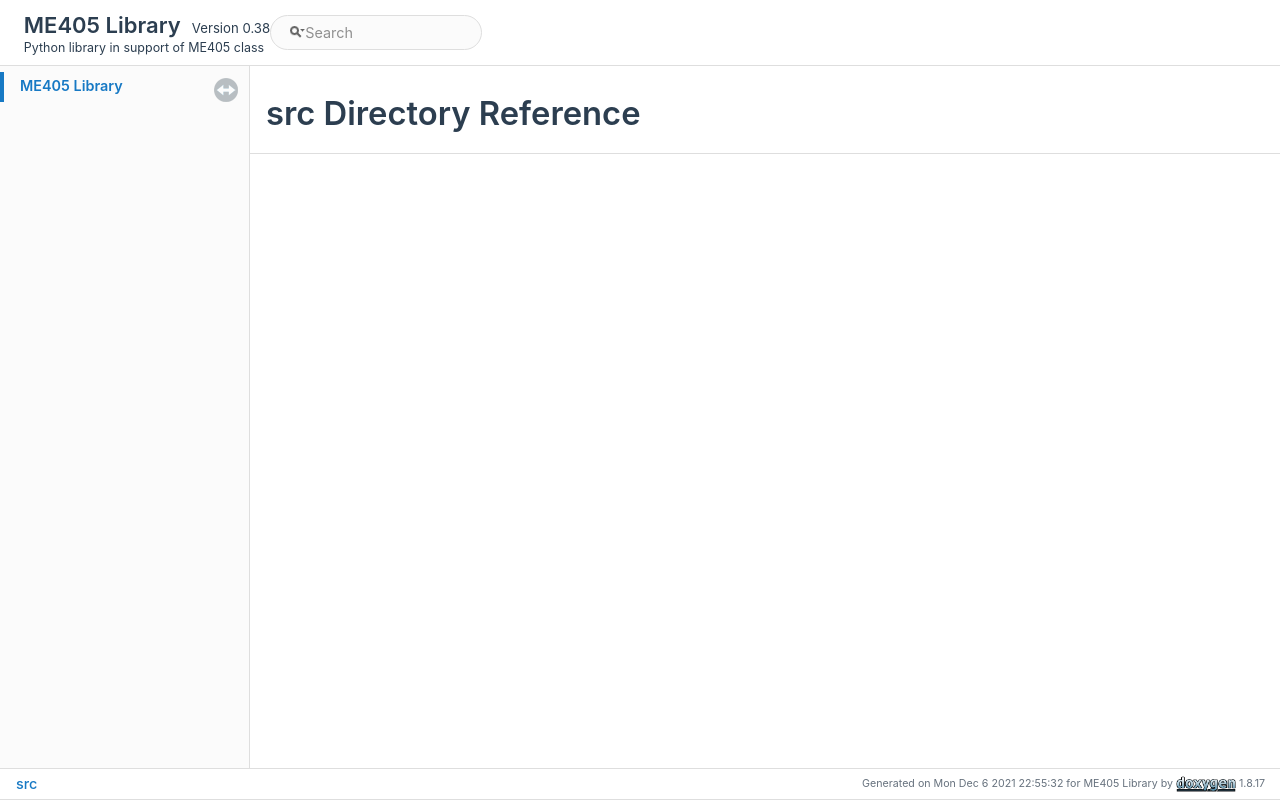
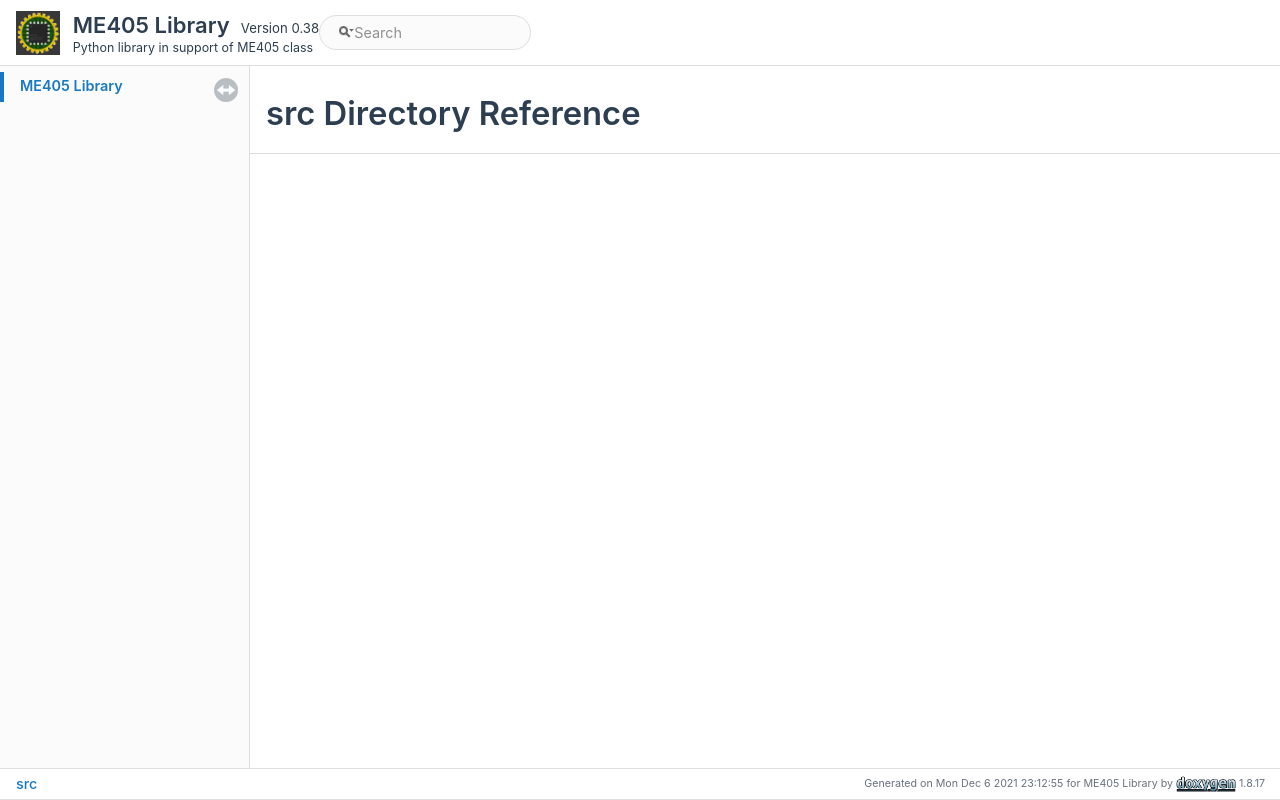
Before and after one commit to spluttflob/ME405-Support, a plain HTML site: page docs/dir_68267d1309a1af8e8297ef4c3efbcdba.html in a window 1280 px wide. Drawn offline with Linux system fonts and the light colour scheme.

Commit message:
Added a logo image for style, and because what the heck

```diff
--- a/docs/dir_68267d1309a1af8e8297ef4c3efbcdba.html
+++ b/docs/dir_68267d1309a1af8e8297ef4c3efbcdba.html
@@ -30,6 +30,7 @@
 <table cellspacing="0" cellpadding="0">
  <tbody>
  <tr style="height: 56px;">
+  <td id="projectlogo"><img alt="Logo" src="ME405-logo.png"/></td>
   <td id="projectalign" style="padding-left: 0.5em;">
    <div id="projectname">ME405 Library
    &#160;<span id="projectnumber">Version 0.38</span>
@@ -104,7 +105,7 @@ $(document).ready(function(){initNavTree('dir_68267d1309a1af8e8297ef4c3efbcdba.h
 <div id="nav-path" class="navpath"><!-- id is needed for treeview function! -->
   <ul>
     <li class="navelem"><a class="el" href="dir_68267d1309a1af8e8297ef4c3efbcdba.html">src</a></li>
-    <li class="footer">Generated on Mon Dec 6 2021 22:55:32 for ME405 Library by
+    <li class="footer">Generated on Mon Dec 6 2021 23:12:55 for ME405 Library by
     <a href="http://www.doxygen.org/index.html">
     <img class="footer" src="doxygen.png" alt="doxygen"/></a> 1.8.17 </li>
   </ul>
```
Also changed, not shown: docs/graph_legend.html (+2 -1 lines), docs/index.html (+2 -1 lines), docs/pages.html (+2 -1 lines), docs/shoe_info.html (+2 -1 lines), ME405-logo.png (added), docs/ME405-logo.png (added), 1 other file.
